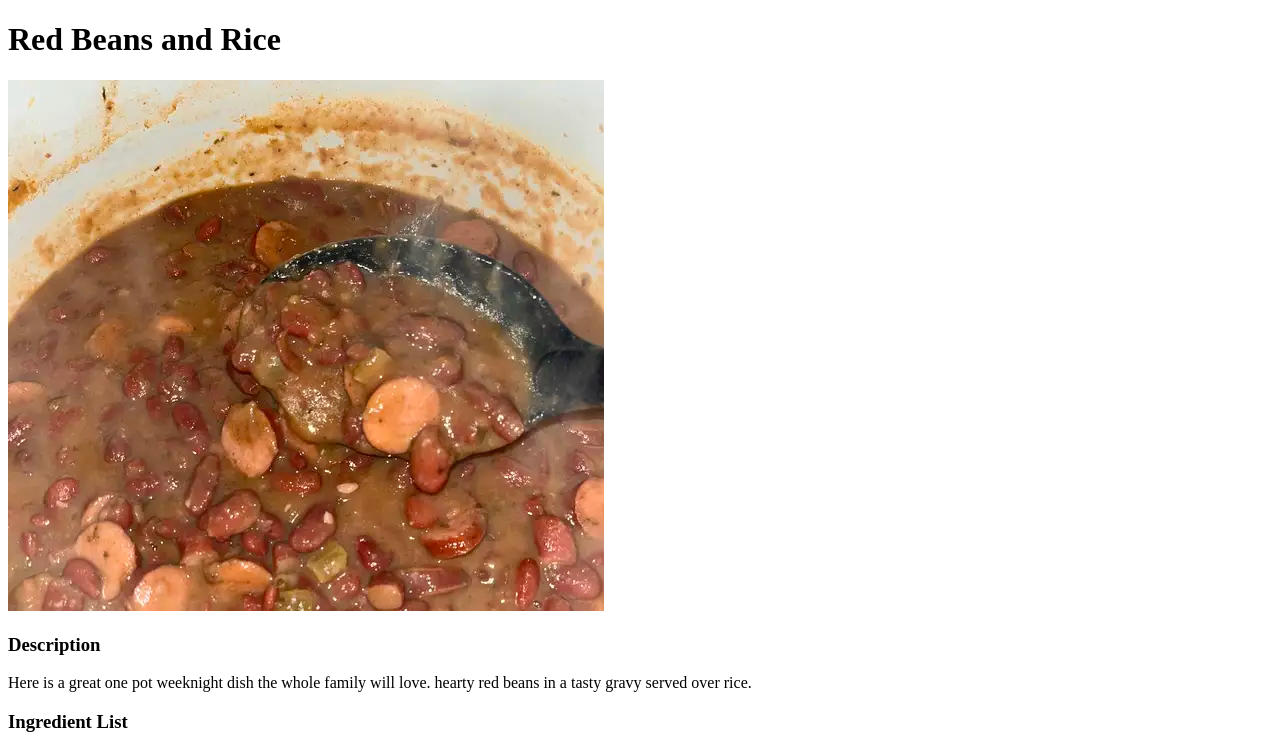
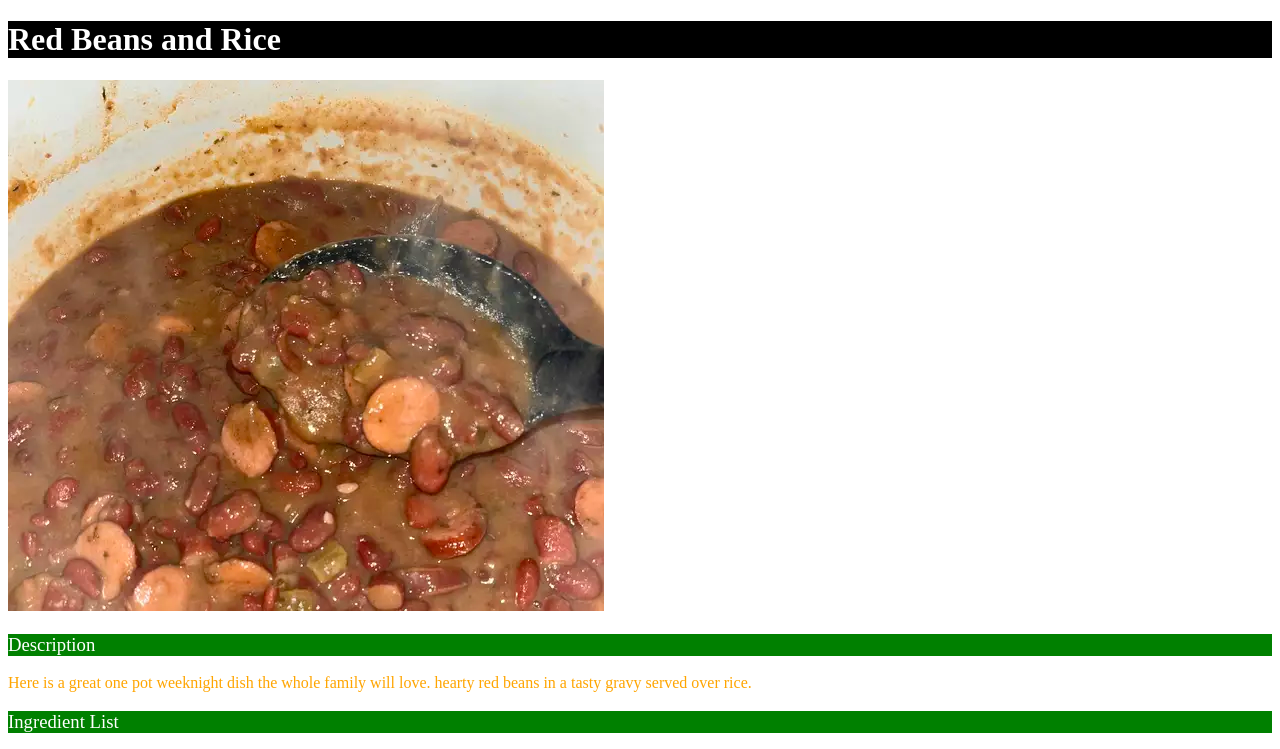
Before and after one commit to campluca/odin-recipes, a plain HTML site: page recipes/red-beans-and-rice.html in a window 1280 px wide. Shown: the top 749 px of the page. Drawn offline with Linux system fonts and the light colour scheme.

Commit message:
Create stylesheet and add to pages
Created css style sheet and added flair to the webpages

```diff
--- a/recipes/red-beans-and-rice.html
+++ b/recipes/red-beans-and-rice.html
@@ -1,7 +1,8 @@
 <!DOCTYPE html>
 <html lang="en">
     <head>
-        <title>Red Beans and Rice</title>
+        <link rel="stylesheet" href="../style.css">
+        <title> Red Beans and Rice</title>
     </head>
     <body>
         <h1>Red Beans and Rice</h1>
--- /dev/null
+++ b/style.css
@@ -0,0 +1,19 @@
+body {
+    font-family: 'Times New Roman', Times, serif ;
+}
+
+h1 {
+    font-weight: 700;
+    background-color: black;
+    color: white;
+}
+
+h3 {
+    font-weight: 500;
+    background-color: green;
+    color: white;
+}
+
+p {
+    color: orange;
+}
```
Also changed, not shown: index.html (+1 -0 lines), recipes/pasta-fagoli.html (+1 -0 lines).
